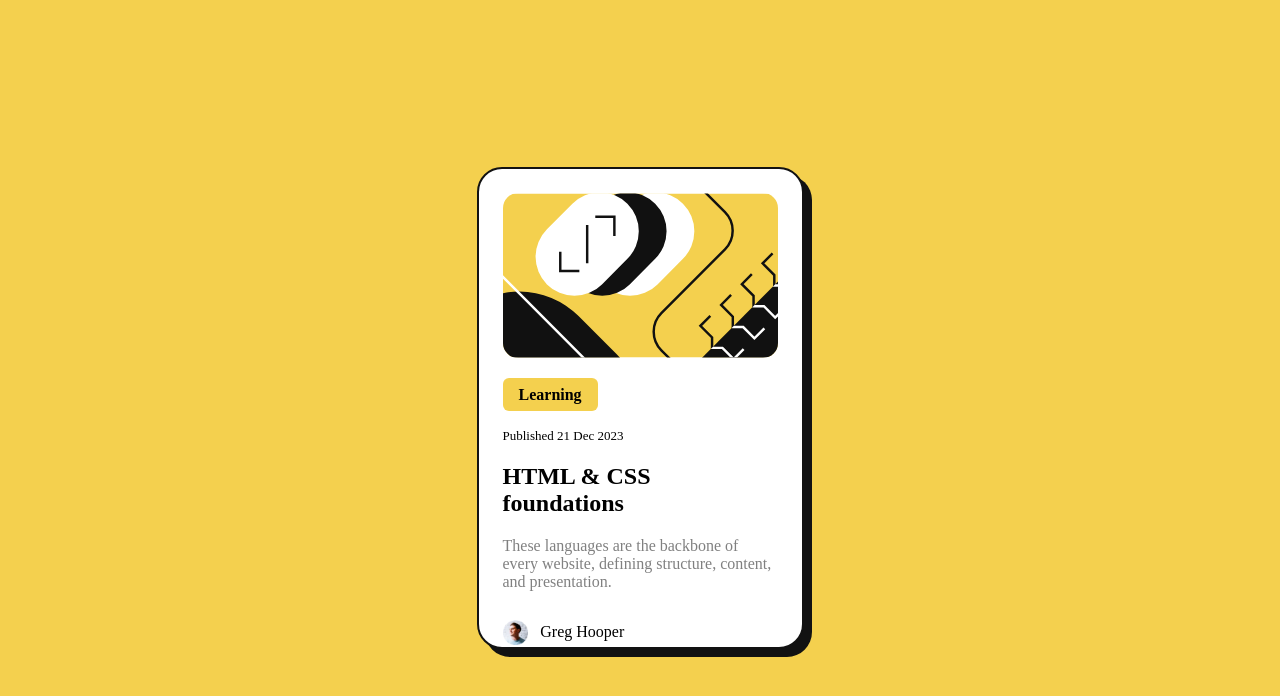
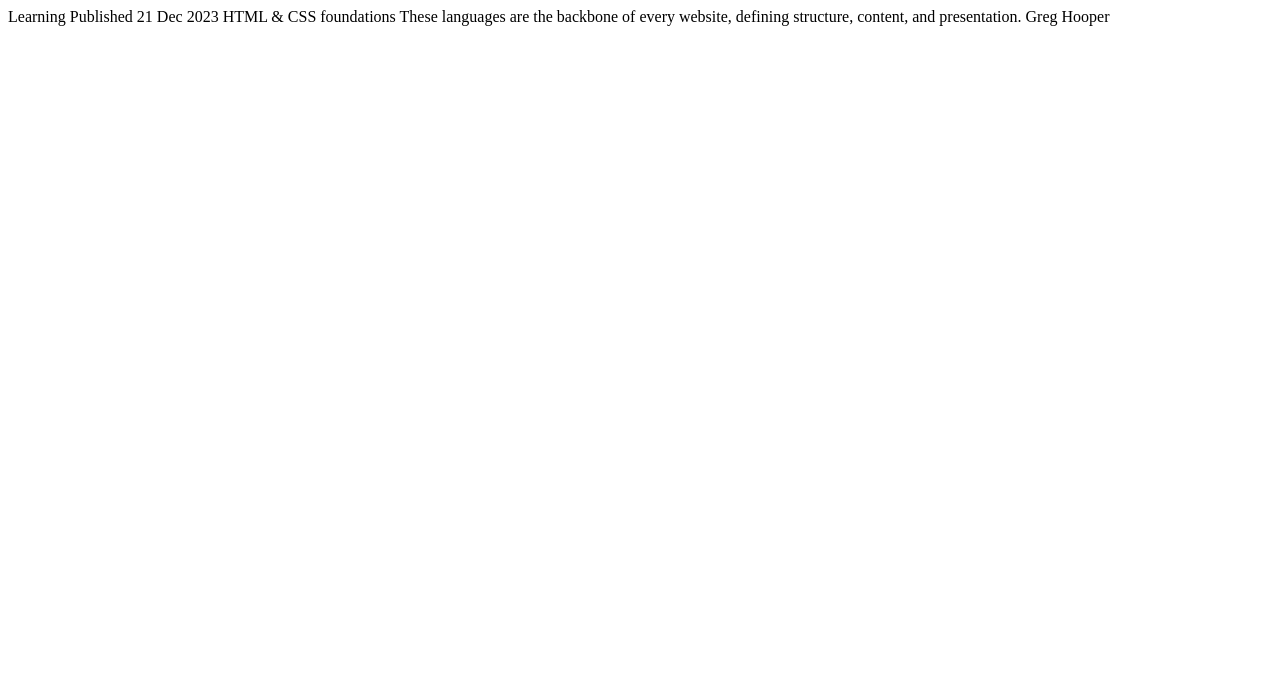
Before and after one commit to ktqlee/frontendmentor_blog_card, a plain HTML site: page index.html in a window 1280 px wide. Drawn offline with Linux system fonts and the light colour scheme.

Commit message:
Final Version

```diff
--- a/index.html
+++ b/index.html
@@ -5,36 +5,31 @@
   <meta name="viewport" content="width=device-width, initial-scale=1.0"> <!-- displays site properly based on user's device -->
 
   <link rel="icon" type="image/png" sizes="32x32" href="./assets/images/favicon-32x32.png">
-  <link rel="stylesheet" href="styles.css">
 
   <title>Frontend Mentor | Blog preview card</title>
 
+  <!-- Feel free to remove these styles or customise in your own stylesheet 👍 -->
+  <style>
+    .attribution { font-size: 11px; text-align: center; }
+    .attribution a { color: hsl(228, 45%, 44%); }
+  </style>
 </head>
 <body>
-  <article class="blog_card">
 
-    <img class="thumbnail" src="assets/images/illustration-article.svg" alt="Article Illustration">
+  Learning
 
-    <div class="tag"><span><b>Learning</b></span></div>
+  Published 21 Dec 2023
 
-    <div class="date">Published 21 Dec 2023</div>
+  HTML & CSS foundations
 
-    <h1>HTML & CSS foundations</h1>
+  These languages are the backbone of every website, defining structure, content, and presentation.
 
-    <p class="description">These languages are the backbone of every website, defining structure, content, and presentation.</p>
-
-    <div class="author">
-      <img class="author_icon" src="assets/images/image-avatar.webp" alt="Image of author">
-      <p class="name">Greg Hooper</p>
-    </div>
-
-  </article>
-
+  Greg Hooper
   <!--
   <div class="attribution">
     Challenge by <a href="https://www.frontendmentor.io?ref=challenge" target="_blank">Frontend Mentor</a>.
     Coded by <a href="#">Your Name Here</a>.
-  </div>-->
-
+  </div>
+  -->
 </body>
 </html>
--- a/styles.css
+++ b/styles.css
@@ -9,6 +9,8 @@ body{
 
     background-color: hsl(47, 88%, 63%);
     font-size: 16px;
+    font-family: "Figtree", sans-serif;
+    font-weight: 500, 800;
 }
 article{
     background-color: white;
@@ -17,8 +19,12 @@ article{
     box-shadow: 8px 8px hsl(0, 0%, 7%);
 
     padding: 1.5rem;
-    width: 275px;
-    height: 430px;
+    width: 285px;
+    height: 450px;
+
+    display: flex;
+    flex-wrap: wrap;
+    align-items: center;
 }
 
 .thumbnail{
@@ -28,6 +34,7 @@ article{
 
 .tag{
     display: block;
+    width:  100%;
     margin: 1.5rem 0;
 }
 .tag span{
@@ -40,7 +47,9 @@ article{
     font-size: 13px;
 }
 
+
 .description{
+    margin-top: 0;
     color: hsl(0, 0%, 50%);
 }
 
```
